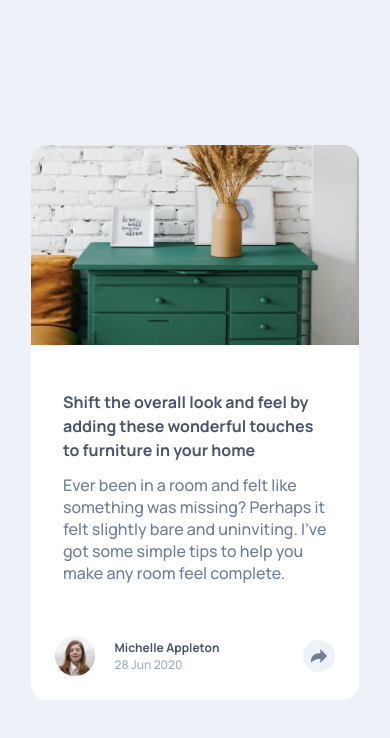
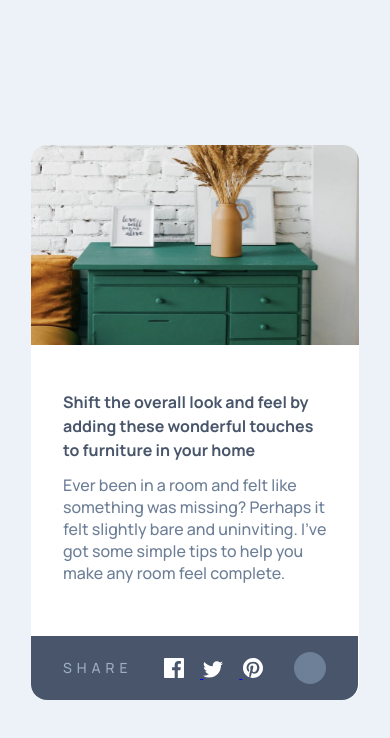
Before and after one commit to nikolasladic/Project-11---Article-preview-component, a plain HTML site: page index.html in a window 390 px wide. Both pictures are taken after a click on the button 318 px from the left and 655 px from the top of the page. Drawn offline with Linux system fonts and the light colour scheme.

Commit message:
Mobile design and JS working

```diff
--- a/index.html
+++ b/index.html
@@ -55,6 +55,23 @@
           <p class="date-posted">28 Jun 2020</p>
         </div>
 
+        <!-- Social Share Floating Bar  -->
+
+        <div class="share-container display-none ">
+          <p class="share-text">SHARE</p>
+          <a href="#" class="share-icons">
+            <img src="/images/icon-facebook.svg" alt="Facebook icon" class="share-icon-fb">
+            <img src="/images/icon-twitter.svg" alt="Twitter icon" class="share-icon-tt">
+            <img src="/images/icon-pinterest.svg" alt="Pinterest icon" class="share-icon-pts">
+          </a>
+          <div class="share-icon-container">
+            <img src="/images/icon-share.svg" alt="Share icon" class="share-icon-active">
+          </div>
+        </div>
+
+        <!-- Social Share Floating Bar  -->
+
+
           <button class="share-button">
             <img
             src="/images/icon-share.svg"
@@ -67,6 +84,6 @@
       </div>
     </div>
 
-    <link rel="" href="/srcipt.js" />
+    <script src="script.js"></script>
   </body>
 </html>
--- /dev/null
+++ b/script.js
@@ -0,0 +1,13 @@
+"use strict";
+
+const shareButton = document.querySelector(".share-button");
+const shareButtonActive = document.querySelector(".share-icon-container");
+const shareContainer = document.querySelector(".share-container");
+
+shareButton.addEventListener("click", () => {
+  shareContainer.classList.toggle("display-none");
+});
+
+shareButtonActive.addEventListener("click", () => {
+  shareContainer.classList.toggle("display-none");
+});
--- a/style.css
+++ b/style.css
@@ -51,6 +51,7 @@ html {
   margin: 0 1.5rem 1.5rem 1.5rem;
   align-items: center;
   justify-content: space-between;
+  position: relative;
 }
 
 .name-date {
@@ -90,10 +91,65 @@ html {
   justify-content: center;
   align-items: center;
 }
+
 .share-btn {
   width: 1rem;
   height: 0.875rem;
 }
 
+.share-container {
+  background-color: hsla(217, 19%, 35%);
+  position: absolute;
+  margin: 0 -24px 0 -24px;
+  padding: 1.375rem 2rem;
+  bottom: 0px;
+  top: 0px;
+  width: 327px;
+  height: 4rem;
+  display: flex;
+  align-items: center;
+  justify-content: space-between;
+  border-radius: 0 0 1rem 1rem;
+}
+
+.display-none {
+  display: none;
+}
+
+.share-text {
+  letter-spacing: 5px;
+  font-size: 0.875rem;
+  font-weight: 500;
+  color: #9daec2;
+  line-height: 20px;
+}
+
+.share-icons {
+  height: 20px;
+}
+
+.share-icon-fb {
+  padding-right: 1rem;
+}
+
+.share-icon-tt {
+  padding-right: 1rem;
+}
+
+.share-icon-container {
+  display: flex;
+  align-items: center;
+  justify-content: center;
+  width: 2rem;
+  height: 2rem;
+  background-color: #6e8098;
+  border-radius: 50%;
+}
+
+.share-icon-active svg {
+  width: 1rem;
+  height: 0.875rem;
+  fill: white;
+}
 @media (min-width: 910px) {
 }
```
Also changed, not shown: srcipt.js (deleted).
